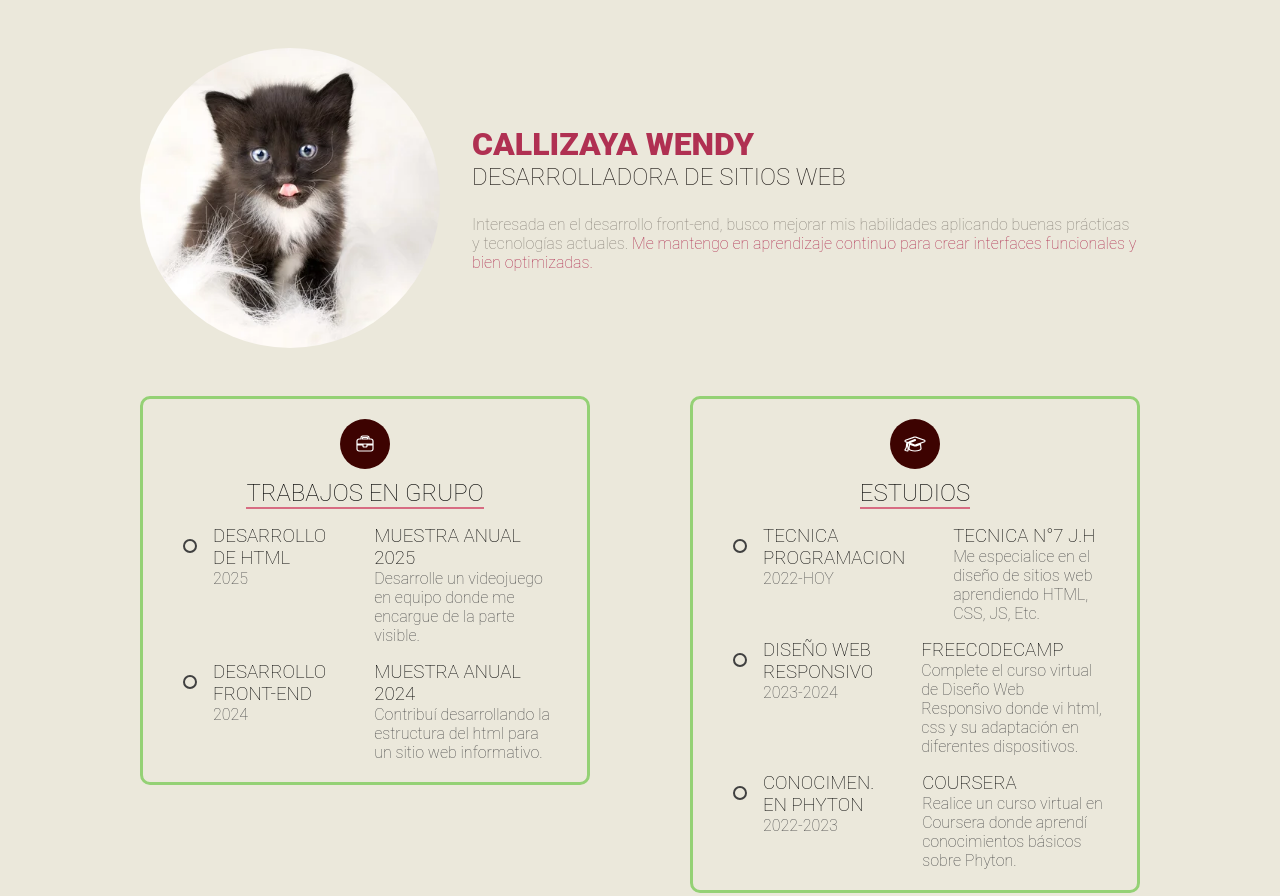
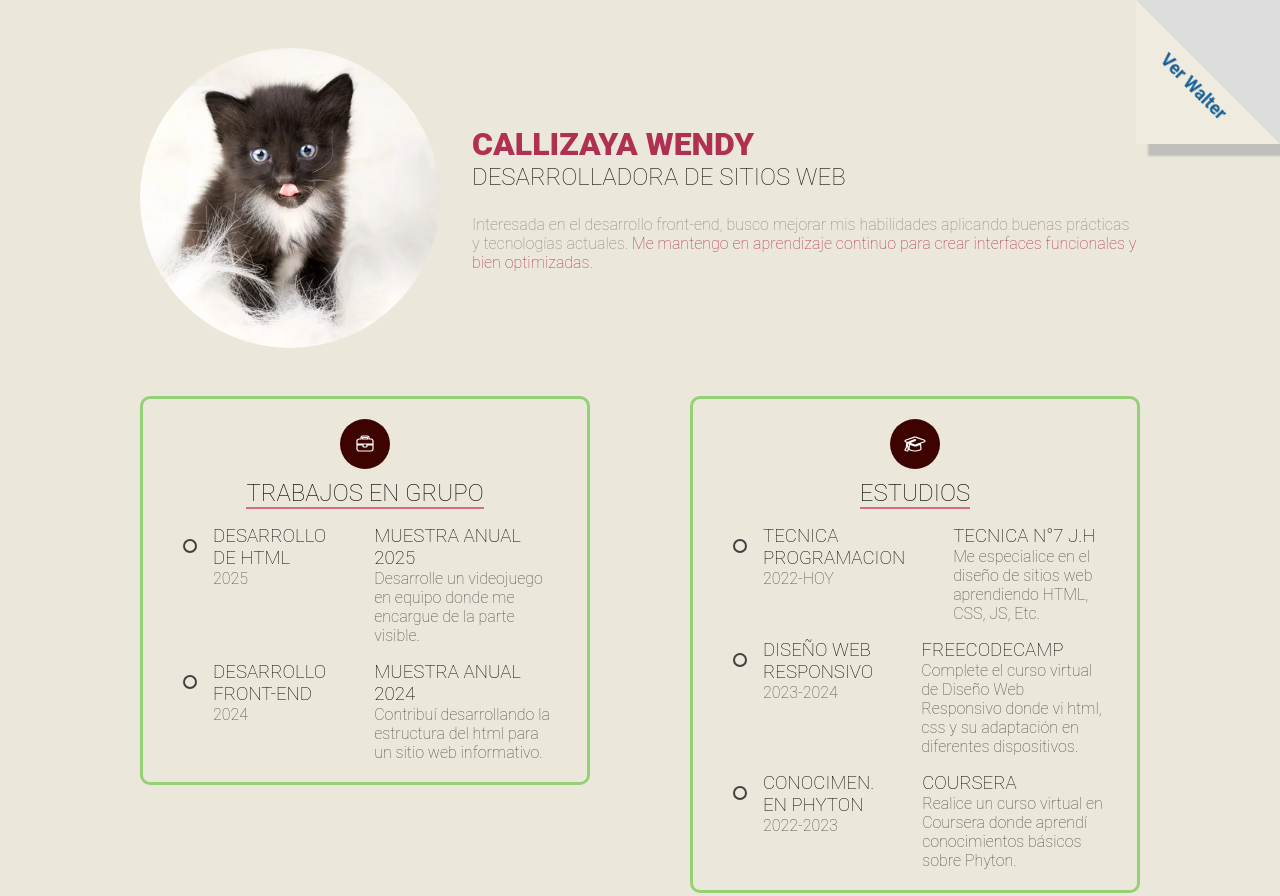
Before and after one commit to Wen24Callizaya/17-03-25-Presentacion, a plain HTML site: page wendy.html in a window 1280 px wide. Shown: the top 896 px of the page. Drawn offline with Linux system fonts and the light colour scheme; a web font is replaced by a local one.

Commit message:
pestania de cambio

```diff
--- a/styles-wini.css
+++ b/styles-wini.css
@@ -7,3 +7,12 @@
     --color-subrrayado: #D76C82;
     --color-border: #94d175;
 }
+
+.cambiar a {
+	background: #efebdf;
+}
+
+.cambiar a::after {
+	color: #155E95;
+	content:"Ver Walter";
+}
--- a/styles.css
+++ b/styles.css
@@ -213,3 +213,52 @@ p{
     }
 
 }
+
+.cambiar {
+	position: absolute;
+	height: 12px;
+	width: 12px;
+	top: 0;
+	right: 0;
+	animation: appear 2s ease-in-out 1.2s forwards;
+	background: #ddd;
+
+	& a {
+		position: absolute;
+		display: block;
+		top: 0;
+		left: 0;
+		height: 100%;
+		width: 100%;
+		clip-path: polygon(0% 0%, 100% 100%, 0% 100%);
+		background: #fff6f2;
+		text-decoration: none;
+		color: #B03052;
+		font-weight: bold;
+
+		&::after {
+			content: "Ver Wendy";
+			display: block;
+			transform: translate(-25%, -25%) rotate(45deg);
+			height: 144px;
+			width: 144px;
+			animation: appear-text 1s ease-in-out 2s forwards;
+			font-size: 18px;
+		}
+	}
+}
+
+@keyframes appear {
+	to {
+		height: 144px;
+		width: 144px;
+		box-shadow: #aaaa 12px 12px 2px;
+	}
+}
+
+@keyframes appear-text {
+	to {
+		transform: translate(-40%, 40%) rotate(45deg);
+		text-align: center;
+	}
+}
--- a/wendy.html
+++ b/wendy.html
@@ -147,6 +147,7 @@
             </div>
         </div>
     </div>
+	<div class="cambiar"><a href="walter.html"></a></div>
 </body>
 
 </html>
```
Also changed, not shown: walter.html (+1 -1 lines).
